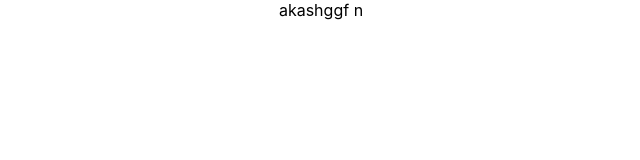
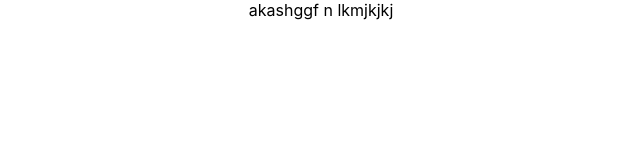
Before and after one commit to akashsdk/fahim-job2, a React (Create React App) app: page / in a window 1280 px wide. Shown: the top 160 px of the page, without its empty margins (319-959 px from the left). Built offline with nearby package versions, Linux system fonts and the light colour scheme.

Commit message:
Update App.js

```diff
--- a/src/App.js
+++ b/src/App.js
@@ -5,6 +5,11 @@ function App() {
   return (
     <div className="App">
       akashggf n
+
+
+
+
+lkmjkjkj
     </div>
   );
 }
```
